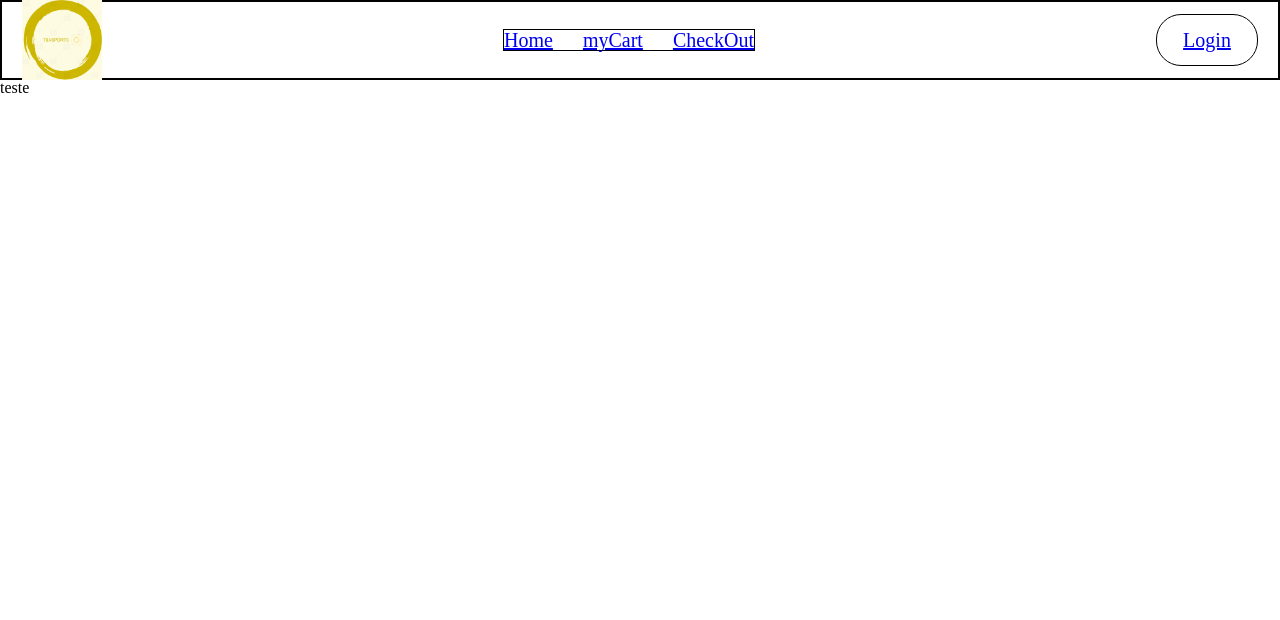
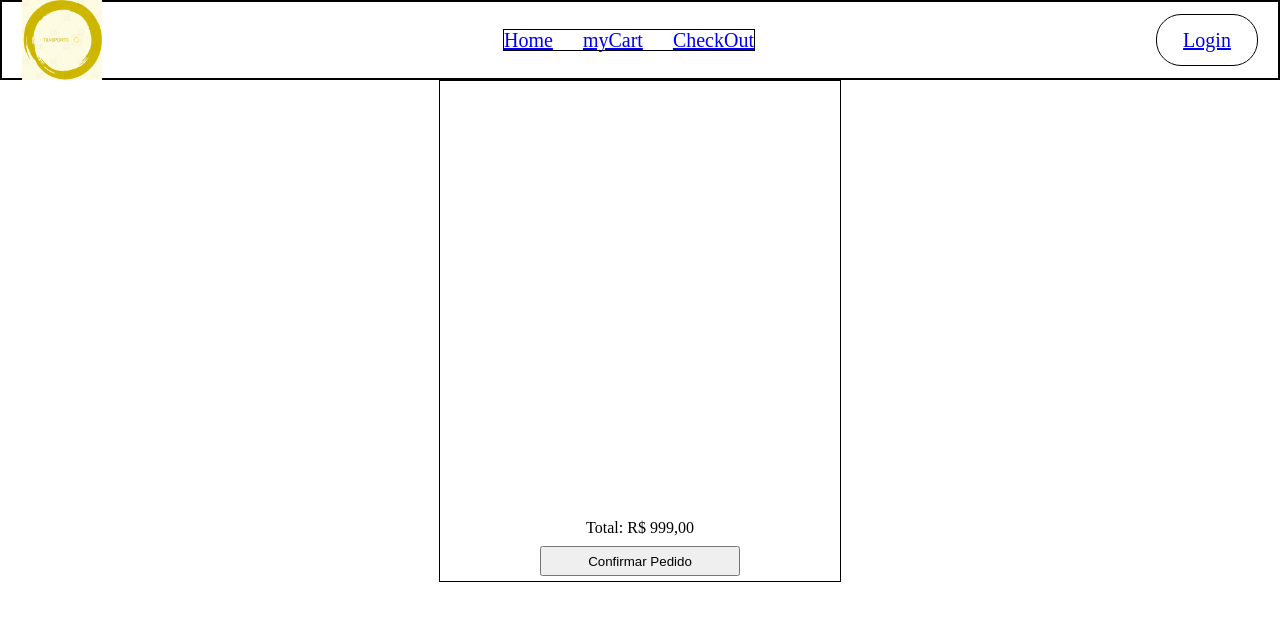
Before and after one commit to Tadeuvelloso/projeto15-t-vsports-front, a React (Create React App) app: page /checkout in a window 1280 px wide. Shown: the top 620 px of the page. Built offline with nearby package versions, Linux system fonts and the light colour scheme.

Commit message:
fix: design all pages

```diff
--- a/src/pages/CheckoutPage.js
+++ b/src/pages/CheckoutPage.js
@@ -3,13 +3,50 @@ import styled from "styled-components";
 
 
 export default function CheckOut (){
+
     return(
         <Main>
-        teste
+            <ProductsContainer>
+                <ProductsList>
+
+                </ProductsList>
+                <DataPurchases>
+                    <h1>Total: R$ 999,00 </h1>
+                    <ButtonComfirm>Confirmar Pedido</ButtonComfirm>
+                </DataPurchases>
+            </ProductsContainer>
         </Main>
     )
 }
 
 const Main = styled.div`
+    height: 100%;
+    width: 100%;
+    display: flex;
+    justify-content: center;
 
 `
+
+const ProductsContainer = styled.div`
+    width: 400px;
+    height: 500px;
+    border:1px solid black;
+    position: relative;
+`
+const ProductsList = styled.div`
+`
+const DataPurchases = styled.div`
+width: 100%;
+display: flex;
+flex-direction: column;
+justify-content: center;
+align-items: center;
+position: absolute;
+bottom: 5px;
+
+`
+const ButtonComfirm = styled.button`
+width: 200px;
+height: 30px;
+margin-top: 10px;
+`
--- a/src/pages/SigninPage.js
+++ b/src/pages/SigninPage.js
@@ -41,7 +41,6 @@ export default function SignIn() {
 
     return (
         <>
-            <GlobalHeader></GlobalHeader>
             <MainContent>
                 <LeftColumn></LeftColumn>
                 <RightColumn></RightColumn>
--- a/src/pages/SignupPage.js
+++ b/src/pages/SignupPage.js
@@ -39,7 +39,6 @@ export default function SignUpPage() {
 
     return (
         <>
-            <GlobalHeader></GlobalHeader>
             <MainContent>
                 <LeftColumn></LeftColumn>
                 <RightColumn></RightColumn>
--- a/src/pages/components/ProductContainer.js
+++ b/src/pages/components/ProductContainer.js
@@ -77,7 +77,6 @@ const ImageContainer = styled.div`
         border-radius: 20px;
     }
 `
-
 const OuterSizeContainer = styled.div`
     height: 40px;
 
@@ -100,8 +99,7 @@ const OuterProductContainer = styled.div`
     border-radius: 17px;
     width: 300px;
     height: 400px;
-    margin-right: 10px;
-    margin-left: 10px;
+    margin:7px;
     box-sizing: border-box;
     padding: 5px;
     text-align: center;
@@ -131,7 +129,6 @@ const SecondaryDescription = styled.div`
         font-weight: bold;
     }
 `
-
 const ToCartButton = styled.button`
     position: absolute;
     display: flex;
```
